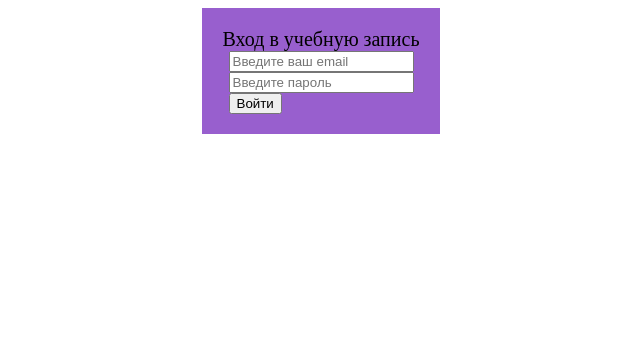
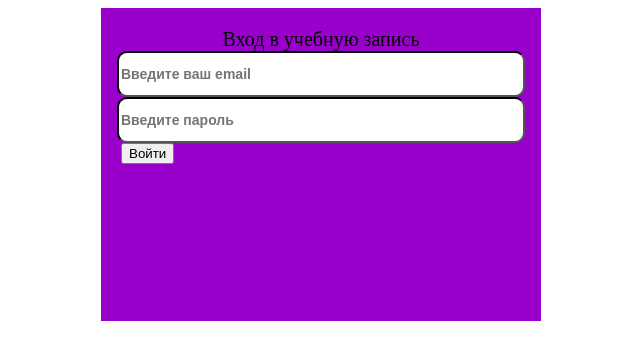
Before and after one commit to farkuy/front-speeddating, a React (Create React App) app: page /auth in a window 1280 px wide. Shown: the top 360 px of the page, without its empty margins (319-959 px from the left). Built offline with nearby package versions, Linux system fonts and the light colour scheme.

Commit message:
перед установкой таилвинда

```diff
--- a/src/entities/Auth/AuthModal.tsx
+++ b/src/entities/Auth/AuthModal.tsx
@@ -2,7 +2,6 @@ import React, {useMemo, useState} from 'react';
 import {Modal} from "../../globalComponents/Modal/Modal";
 import {RegOrSig} from "../modal";
 import {SignIn, SignUp} from "./index";
-import {Link} from "react-router-dom";
 
 export const AuthModal = () => {
 
--- a/src/entities/Auth/components/SignIn/SignIn.tsx
+++ b/src/entities/Auth/components/SignIn/SignIn.tsx
@@ -29,6 +29,7 @@ export const SignIn = () => {
     return (
         <form
             onSubmit={handleSubmit(registerSubmit)}
+            style={{width: '400px', height: '250px'}}
         >
             {
                 signInField.map((item, index) => {
--- a/src/globalComponents/Input/Input.tsx
+++ b/src/globalComponents/Input/Input.tsx
@@ -1,6 +1,8 @@
 import React, {Component, useId} from 'react';
 import {IInputForAuth} from "../../entities/Auth/components/model";
 import {ErrorMessage} from "../ErrorMessage";
+// @ts-ignore
+import style from "./style.module.css"
 
 type InputProps<
     Component extends keyof JSX.IntrinsicElements | React.JSXElementConstructor<any> = 'input'
@@ -10,9 +12,9 @@ type InputProps<
     err_message?: string; // Дубликать error, однако это позволяет больше не писать несколько инпутов
 } & React.ComponentProps<Component> & IInputForAuth;
 
-export const Input = (
-    { label = '', error, id, component, err_message = '', register,  ...props }: InputProps,
-) => {
+export const Input = (allProps: InputProps,) => {
+
+    const { label = '', error, id, component, err_message = '', register,  ...props } = allProps;
 
     const uniqueId = useId() ?? id;
     const Component  = component || 'input';
@@ -27,6 +29,7 @@ export const Input = (
                 )
             }
             <Component
+                className={style.input_style}
                 {...register}
                 {...props}
                 id={uniqueId}
--- /dev/null
+++ b/src/globalComponents/Input/style.module.css
@@ -0,0 +1,16 @@
+.input_style {
+  font-size: 14px;
+  width: 100%;
+  font-weight: bold;
+  background-color: white;
+  height: 40px;
+  border-color: black;
+  border-radius: 10px;
+  color: black;
+}
+.input_style:hover {
+  transition: 0.5s;
+  box-shadow: 10px 5px lightgray;
+}
+
+/*# sourceMappingURL=style.module.css.map */
--- /dev/null
+++ b/src/globalComponents/Input/style.module.scss
@@ -0,0 +1,15 @@
+.input_style {
+  font-size: 14px;
+  width: 100%;
+  font-weight: bold;
+  background-color: white;
+  height: 40px;
+  border-color: black;
+  border-radius: 10px;
+  color: black;
+
+  &:hover {
+    transition: 0.5s;
+    box-shadow: 10px 5px lightgray;
+  }
+}
--- a/src/globalComponents/Modal/modal.module.css
+++ b/src/globalComponents/Modal/modal.module.css
@@ -1,7 +1,7 @@
 .modal {
   display: flex;
   flex-direction: column;
-  background: #985FCE;
+  background: #9900CC;
   width: auto;
   height: auto;
   max-height: 800px;
--- a/src/globalComponents/Modal/modal.module.scss
+++ b/src/globalComponents/Modal/modal.module.scss
@@ -1,7 +1,7 @@
 .modal {
   display: flex;
   flex-direction: column;
-  background: #985FCE;
+  background: #9900CC;
   width: auto;
   height: auto;
   max-height: 800px;
@@ -9,7 +9,6 @@
   justify-content: center;
   align-items: center;
   padding: 20px 20px;
-
   .title {
     font-size: 20px;
   }
```
Also changed, not shown: 2 other files (tests, documents, lock files or other folders).
